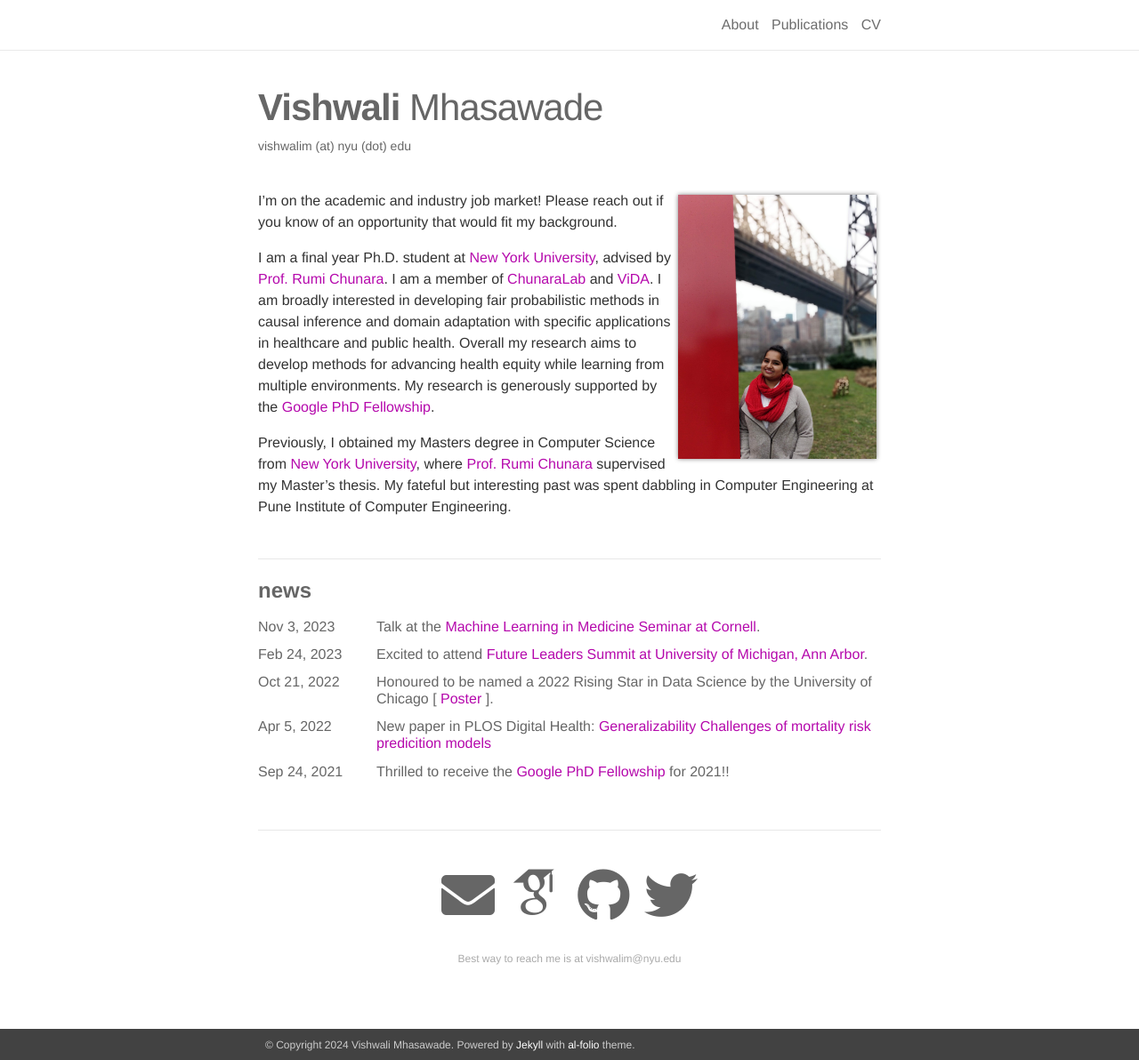
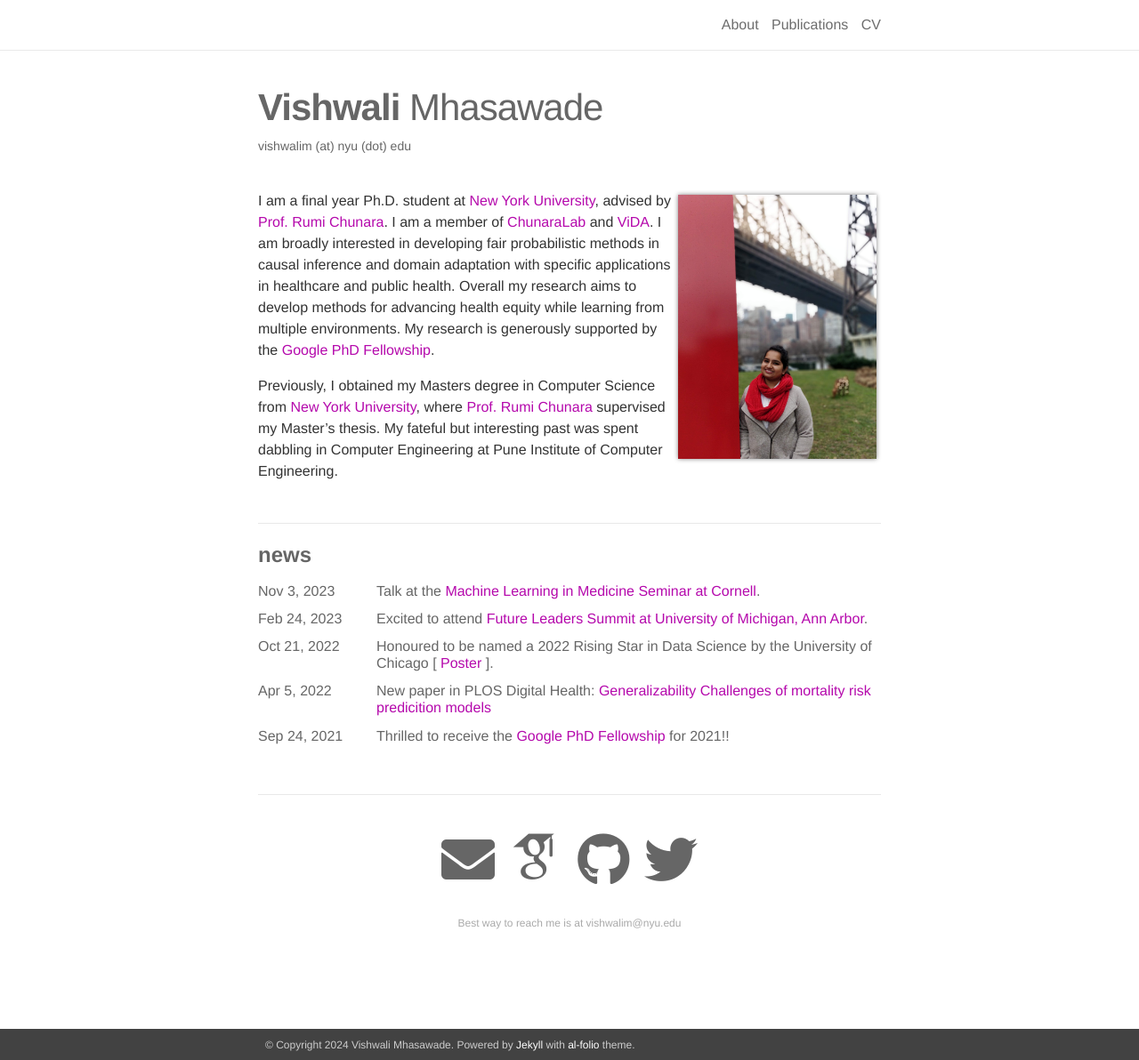
Before and after one commit to vishwali/vishwali.github.io, a Jekyll site: the page built from _pages/about.md, in a window 1280 px wide and 1192 px high. Shown: the whole window at 89% size. Built offline with Jekyll 4.4.1, drawn with Linux system fonts in a browser that asks for light colours; nearby versions of some CDN libraries; some web fonts are replaced.

Commit message:
Update about.md

```diff
--- a/_pages/about.md
+++ b/_pages/about.md
@@ -11,8 +11,6 @@ profile:
 news: true
 social: true
 ---
-I’m on the academic and industry job market!
-Please reach out if you know of an opportunity that would fit my background.
 
 I am a final year Ph.D. student at [New York University](https://www.nyu.edu/), advised by [Prof. Rumi Chunara](https://engineering.nyu.edu/faculty/rumi-chunara). I am a member of [ChunaraLab](https://wp.nyu.edu/chunaralab/) and [ViDA](https://vida.engineering.nyu.edu/). I am broadly interested in developing fair probabilistic methods in causal inference and domain adaptation with specific applications in healthcare and public health. Overall my research aims to develop methods for advancing health equity while learning from multiple environments. My research is generously supported by the [Google PhD Fellowship](https://research.google/outreach/phd-fellowship/recipients/).
 
```
